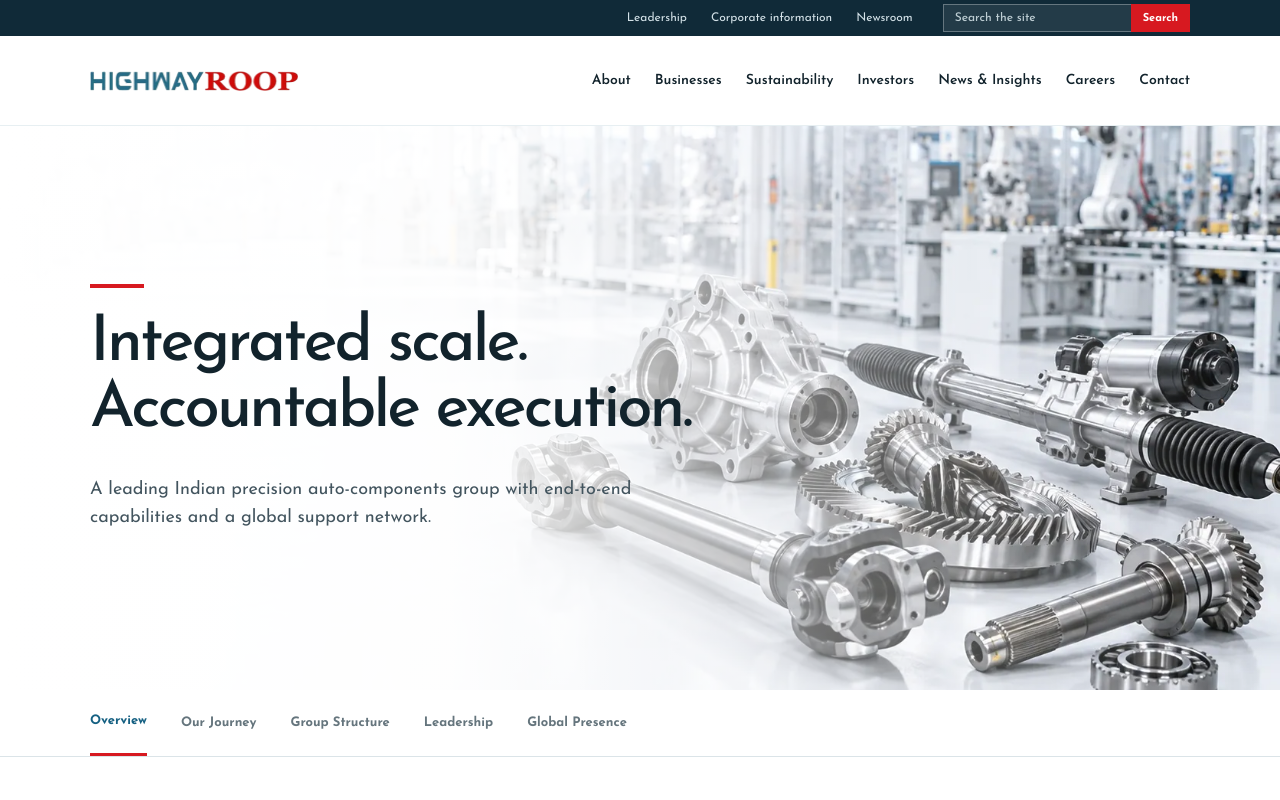
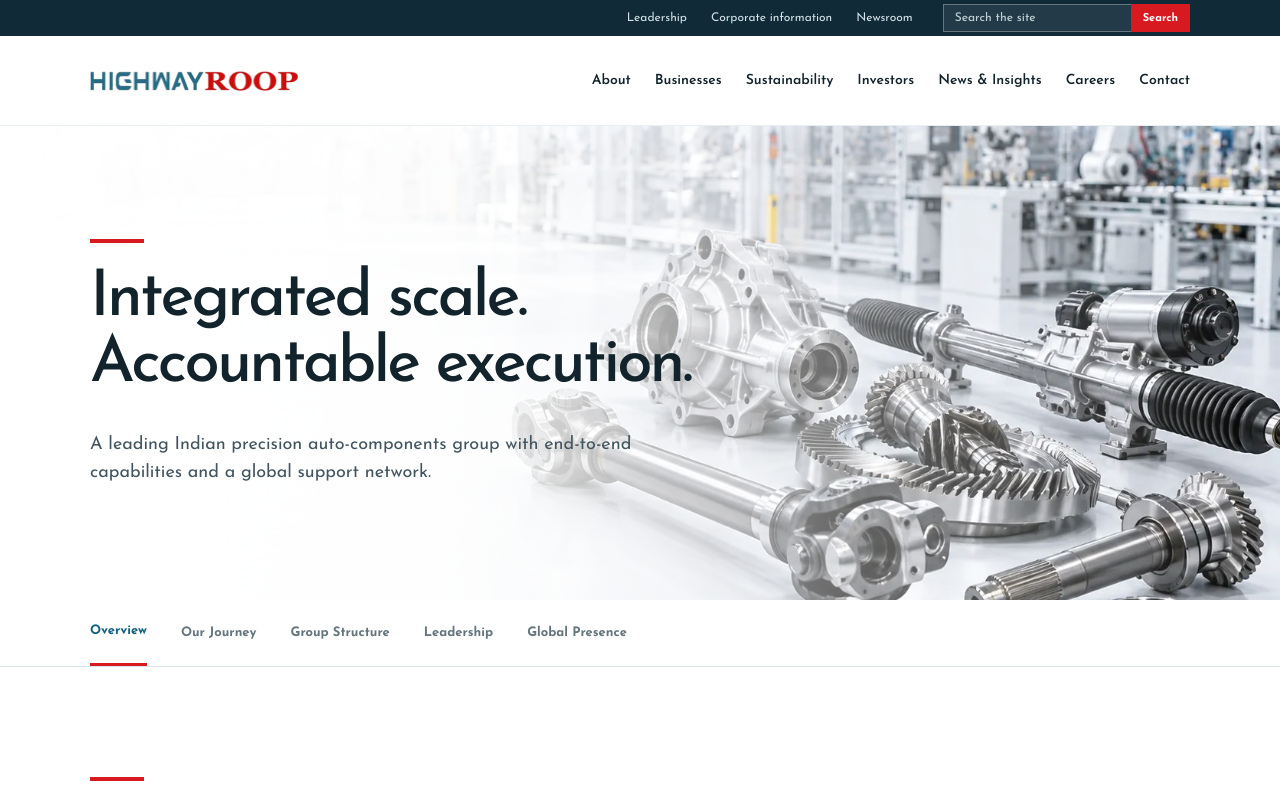
Before and after one commit to Akash-abacusdesk/highwayroop, a Next.js app: page /about in a window 1280 px wide. Shown: the top 800 px of the page. Built offline with nearby package versions, Linux system fonts and the light colour scheme.

Commit message:
Limit hero sections to 75% of viewport height

```diff
--- a/components/about/about.css
+++ b/components/about/about.css
@@ -3,10 +3,10 @@
 .ab-redline{width:54px;height:4px;background:var(--red);margin:0 0 24px}
 .ab-label{font-size:11px;letter-spacing:.16em;font-weight:700}
 
-.ab-hero{position:relative;min-height:690px;padding-top:126px;overflow:hidden}
+.ab-hero{position:relative;min-height:min(690px,75vh);padding-top:126px;overflow:hidden}
 .ab-hero-media{position:absolute;inset:126px 0 0;background:center/cover}
 .ab-hero-media:after{content:'';position:absolute;inset:0;background:linear-gradient(90deg,#fff 0,#fffffff4 35%,#ffffff5e 68%,#fff0)}
-.ab-hero .shell{position:relative;z-index:2;min-height:564px;display:flex;align-items:center}
+.ab-hero .shell{position:relative;z-index:2;min-height:calc(min(690px,75vh) - 126px);display:flex;align-items:center}
 .ab-hero-copy{max-width:790px}
 .ab-hero h1,.ab-heading{margin:0;font-weight:500;line-height:1.03;letter-spacing:-.045em}
 .ab-hero h1{font-size:clamp(44px,5vw,72px)}
```
Also changed, not shown: app/globals.css (+1 -1 lines).
